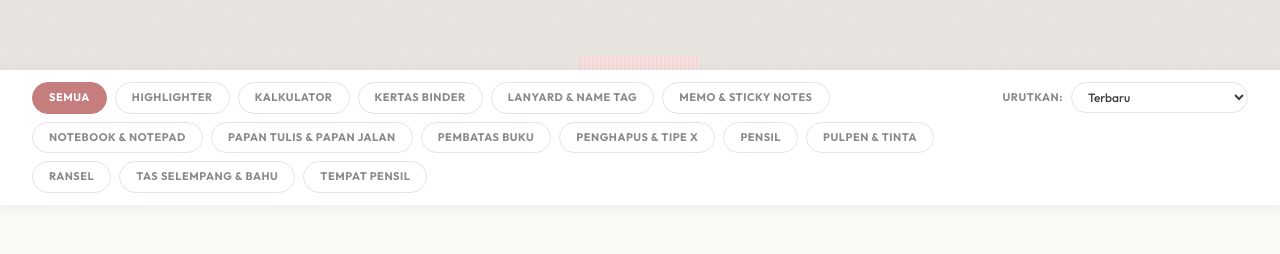
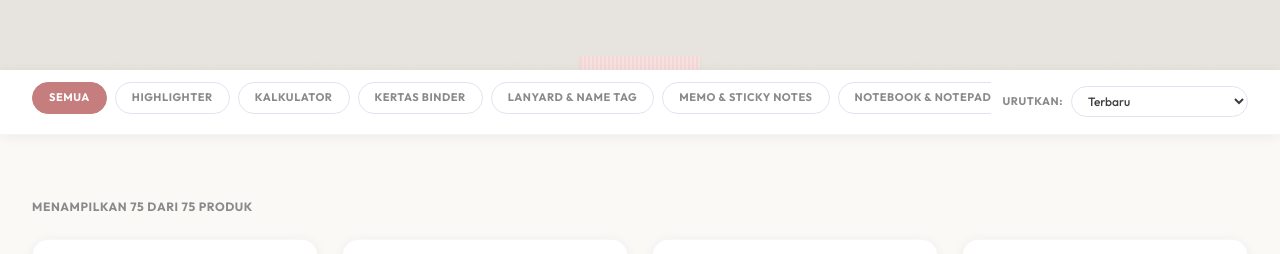
Before and after one commit to nicholasisaiah/viennastationery-webs, a Next.js app: page /shop in a window 1280 px wide. Shown: the part 392-646 px from the top of the page. Built offline with nearby package versions, Linux system fonts and the light colour scheme; a web font is replaced by a local one.

Commit message:
fix: kategori kembali scroll horizontal dengan scrollbar tipis 3px warna rose

```diff
--- a/src/app/globals.css
+++ b/src/app/globals.css
@@ -282,3 +282,22 @@ body {
   -ms-overflow-style: none;
   scrollbar-width: none;
 }
+
+/* Thin scrollbar for category filter */
+.category-scroll {
+  scrollbar-width: thin;
+  scrollbar-color: var(--vienna-rose-light) transparent;
+}
+.category-scroll::-webkit-scrollbar {
+  height: 3px;
+}
+.category-scroll::-webkit-scrollbar-track {
+  background: transparent;
+}
+.category-scroll::-webkit-scrollbar-thumb {
+  background: var(--vienna-rose-light);
+  border-radius: var(--radius-pill);
+}
+.category-scroll::-webkit-scrollbar-thumb:hover {
+  background: var(--vienna-rose);
+}
--- a/src/app/shop/ShopPageClient.tsx
+++ b/src/app/shop/ShopPageClient.tsx
@@ -68,9 +68,9 @@ export function ShopPageClient() {
 
         {/* ── 2. CATEGORY FILTER + SORT BAR ────────────────────────── */}
         <div className="sticky top-16 md:top-[72px] z-30 bg-white/95 backdrop-blur-md border-b border-vienna-lavender/40 shadow-soft">
-          <div className="max-w-7xl mx-auto px-4 sm:px-6 lg:px-8 py-3 flex flex-col sm:flex-row sm:items-start sm:justify-between gap-3">
-            {/* Category pills — wrap to multiple rows */}
-            <div className="flex flex-wrap items-center gap-2" role="tablist" aria-label="Product categories">
+          <div className="max-w-7xl mx-auto px-4 sm:px-6 lg:px-8 py-3 flex flex-col sm:flex-row sm:items-center sm:justify-between gap-3">
+            {/* Category pills — horizontal scroll with thin scrollbar */}
+            <div className="flex items-center gap-2 overflow-x-auto pb-2 category-scroll" role="tablist" aria-label="Product categories">
               {CATEGORIES.map((cat) => (
                 <button
                   key={cat.key}
```
